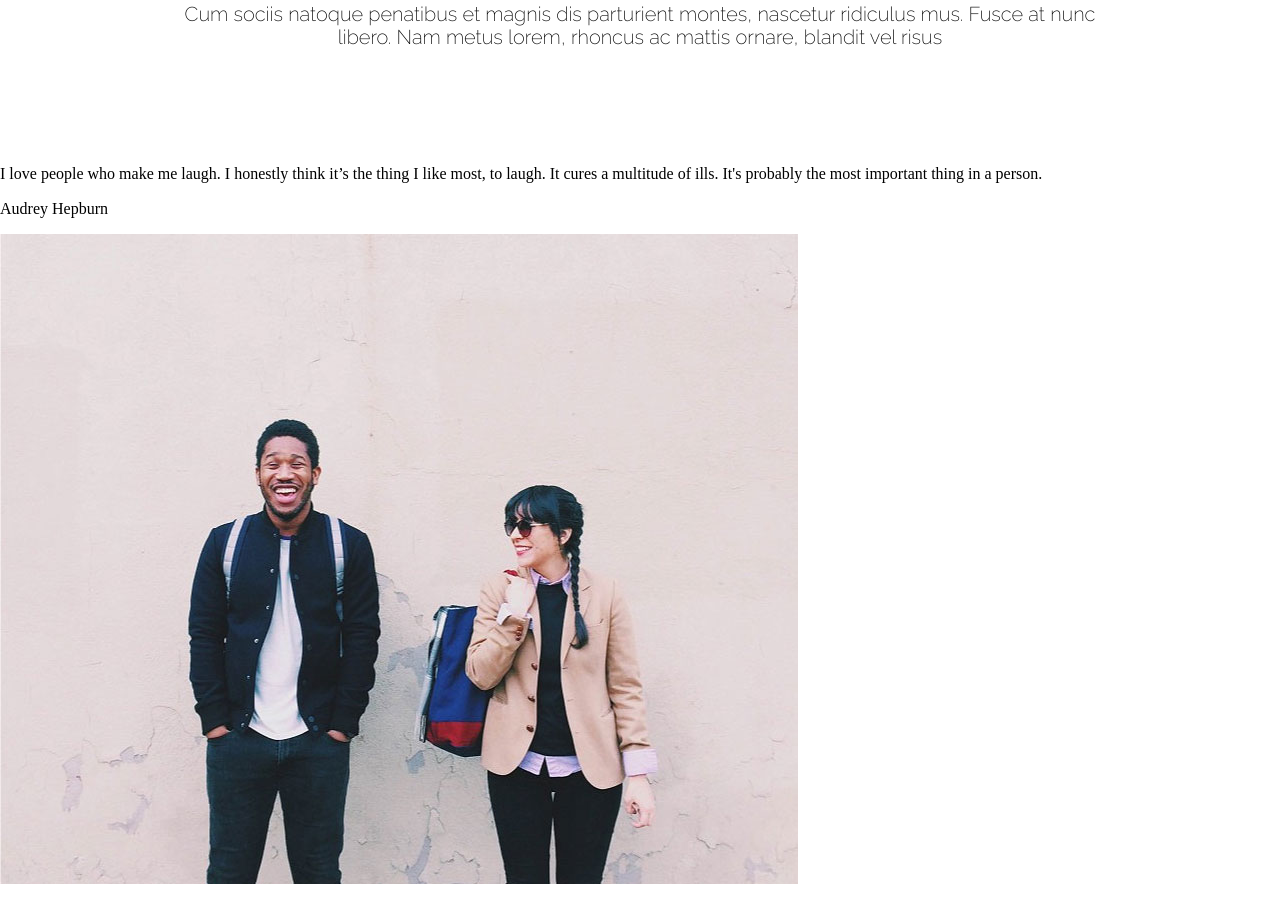
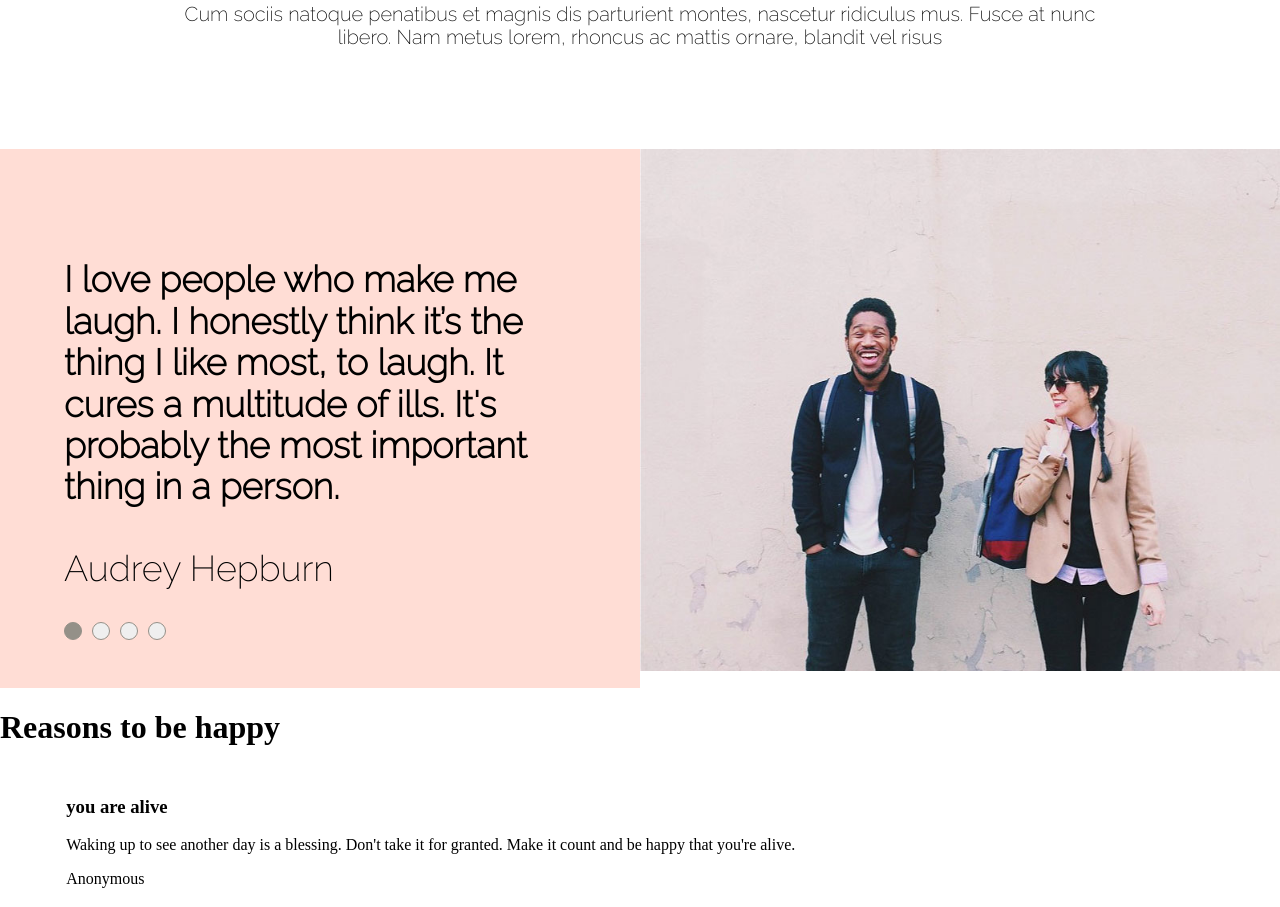
Before and after one commit to Kajoha/smile, a website: page index.html in a window 1280 px wide. Shown: the part 1456-2363 px from the top of the page. Drawn offline with Linux system fonts and the light colour scheme.

Commit message:
add styles quote

```diff
--- a/index.html
+++ b/index.html
@@ -23,11 +23,11 @@
           <p class="pslyder">it costs you nothing</p>
         </div>
         <div>
-          <button class="dot dot-active"></button>
-          <button class="dot"></button>
-          <button class="dot"></button>
-          <button class="dot"></button>
-          <button class="dot"></button>
+          <button class="dot-active"></button>
+          <button></button>
+          <button></button>
+          <button></button>
+          <button></button>
         </div>
       </div>
 
@@ -51,13 +51,21 @@
       </div>
 
       <div id="quote" class="clearfix">
-        <div id="textContentQuote" class="float">
-          <p>
-            I love people who make me laugh. I honestly think it’s the thing I like most, to laugh. It cures a multitude of ills. It's probably the most important thing in a person.
-          </p>
-          <p>
-            Audrey Hepburn
-          </p>
+        <div id="contentQuote" class="float">
+          <div id="textContentQuote">
+            <p class="textQuote">
+              I love people who make me laugh. I honestly think it’s the thing I like most, to laugh. It cures a multitude of ills. It's probably the most important thing in a person.
+            </p>
+            <p class="text2">
+              Audrey Hepburn
+            </p>
+          </div>
+          <div class="dot">
+            <button class="dot-active"></button>
+            <button ></button>
+            <button ></button>
+            <button ></button>
+          </div>
         </div>
         <div id="imagContentQuote" class="float">
           <img src="img/comment.jpg" alt="">
--- a/sass/partial/_quote.scss
+++ b/sass/partial/_quote.scss
@@ -0,0 +1,46 @@
+#contentQuote {
+  width: 50%;
+  background-color: #ffddd5;
+
+  .dot {
+    display: inline-block;
+    margin: 33px 0 43px 10%;
+  }
+
+  button {
+    float: left;
+    margin-right: 10px;
+    padding: 8px;
+    border: 1px solid $grey;
+    border-radius: 15px;
+
+    &:hover {
+      background-color: $grey;
+    }
+  }
+  .dot-active {
+    background-color: $grey;
+  }
+
+}
+
+#textContentQuote {
+  font-family: $primary-font;
+  margin-left: 10%;
+  margin-right: 10%;
+  text-align: left;
+  font-size: 2.25rem;
+
+  .textQuote {
+    margin: 110px 0 0 0;
+    font-weight: bold;
+  }
+
+  .text2 {
+    margin: 40px 0 0 0;
+  }
+}
+
+#imagContentQuote {
+  width: 50%;
+}
--- a/sass/partial/_settings.scss
+++ b/sass/partial/_settings.scss
@@ -5,3 +5,4 @@ $primary-font: 'Raleway';
 $size-font-p: 1.25rem;
 $black: black;
 $white: #ffff;
+$grey: #949088;
```
Also changed, not shown: public/css/styles.css, sass/partial/_helpers.scss (line endings or trailing spaces).
